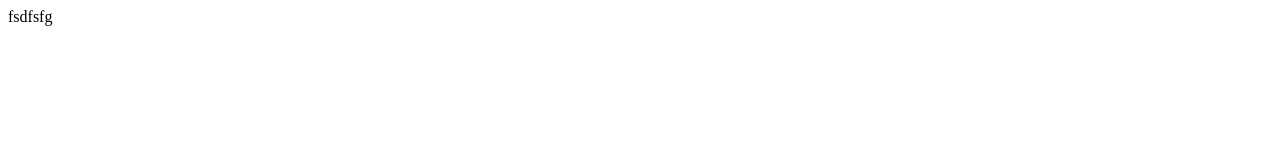
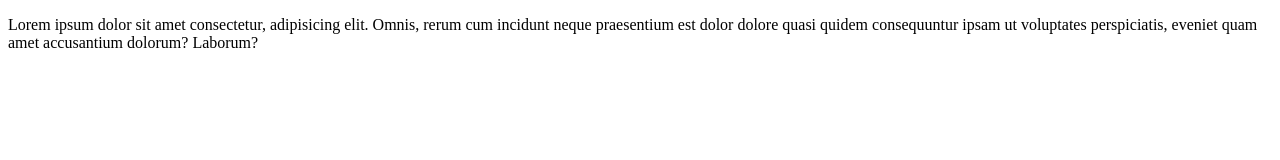
Before and after one commit to TeamEclipseD5/Team-Portfolio, a plain HTML site: page index.html in a window 1280 px wide. Drawn offline with Linux system fonts and the light colour scheme.

Commit message:
Update index.html

```diff
--- a/index.html
+++ b/index.html
@@ -6,6 +6,6 @@
     <title>Document</title>
 </head>
 <body>
-    fsdfsfg
+    <p>Lorem ipsum dolor sit amet consectetur, adipisicing elit. Omnis, rerum cum incidunt neque praesentium est dolor dolore quasi quidem consequuntur ipsam ut voluptates perspiciatis, eveniet quam amet accusantium dolorum? Laborum?</p>
 </body>
 </html>
```
